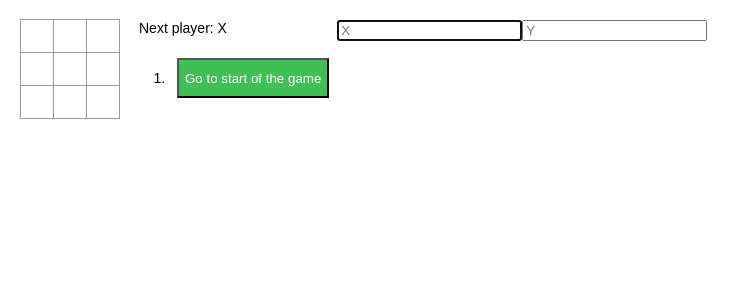
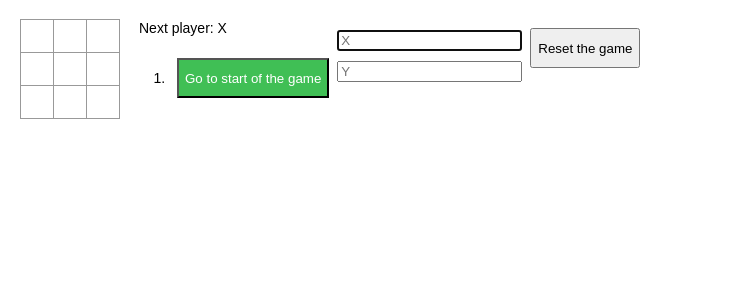
Before and after one commit to shripada/react-2020-fundamentals, a React (Create React App) app in the folder hello-react/: page / in a window 1280 px wide. Shown: the top 300 px of the page, without its empty margins (0-750 px from the left). Built offline with nearby package versions, Linux system fonts and the light colour scheme.

Commit message:
Support highlighting the win state, draw state, and resetting game

```diff
--- a/hello-react/src/TicTacToe.css
+++ b/hello-react/src/TicTacToe.css
@@ -48,3 +48,13 @@ ol, ul {
 .game-info {
   margin-left: 20px;
 }
+
+input{
+  display:block;
+  margin-top:10px;
+}
+
+.square-winning {
+  background-color: hsl(180, 50%, 50%);
+  color: white;
+}
--- a/hello-react/src/TicTacToe.js
+++ b/hello-react/src/TicTacToe.js
@@ -9,18 +9,21 @@ import './TicTacToe.css';
 import React, { useEffect, useRef, useState } from 'react';
 
 import Button from './Button';
+import useTicTacToe from './useTicTacToe';
 
-const Square = ({ value, handleClick }) => {
+const Square = ({ value, winner, handleClick }) => {
+    const classes = `square ${winner ? 'square-winning' : undefined}`;
     return (
-        <button className="square" onClick={handleClick}>
+        <button className={classes} onClick={handleClick}>
             {value}
         </button>
     );
 };
 
-const Board = ({ board, handleClick }) => {
+const Board = ({ board, winnerLine, handleClick }) => {
     function renderSquare(i) {
-        return <Square value={board[i]} handleClick={() => handleClick(i)} />;
+        const winner = (winnerLine && winnerLine.includes(i)) || false;
+        return <Square value={board[i]} winner={winner} handleClick={() => handleClick(i)} />;
     }
 
     return (
@@ -52,7 +55,8 @@ const Game = () => {
         //1. The square got fresh tap
         //2. The square already had a value associated, in other words, board[i] had a non null value
         const board = history[step];
-        if (isStepCurrent() && board[i] === null && !computeWinner(board)) {
+        const [winner] = computeWinner(board);
+        if (isStepCurrent() && board[i] === null && !winner) {
             //Set board state to a new state depending who is the current player
             //We need to derive the right board for the given step
             const newBoard = [...board]; //Note, we have to create a new state object, and never mutate the current state and set it back. React wont come to know any state change in this case and there will be no re rendering that is going to happen
@@ -66,13 +70,15 @@ const Game = () => {
             const newHistory = history.concat([newBoard]);
             setHistory(newHistory);
             //Update the step
-            setStep((prevStep) => prevStep + 1);
+            setStep(step + 1);
         }
     };
 
-    const [history, setHistory] = useState([Array(9).fill(null)]);
-    const [step, setStep] = useState(0);
-    const [player, setPlayer] = useState('X');
+    // const [history, setHistory] = useState([Array(9).fill(null)]);
+    // const [step, setStep] = useState(0);
+    // const [player, setPlayer] = useState('X');
+
+    const { history, setHistory, step, setStep, player, setPlayer, resetGame } = useTicTacToe();
 
     function computeWinner(board) {
         const lines = [
@@ -88,10 +94,10 @@ const Game = () => {
         for (let i = 0; i < lines.length; i++) {
             const [a, b, c] = lines[i];
             if (board[a] && board[a] === board[b] && board[a] === board[c]) {
-                return board[a];
+                return [board[a], [a, b, c]];
             }
         }
-        return null;
+        return [null, null];
     }
 
     function status() {
@@ -99,8 +105,12 @@ const Game = () => {
         //and game should end.
         //We can actually derive if there is a winner. We dont need to maintain a seperate state
         //for this.
-        const winner = computeWinner(history[step]);
+        const [winner] = computeWinner(history[step]);
         if (winner === null) {
+            if (step === 9)
+                //We have filled all the board, this must be a draw
+                return 'Game is drawn!';
+
             return `Next player: ${player}`;
         } else {
             return `Player ${winner} won!`;
@@ -128,17 +138,11 @@ const Game = () => {
         }
     }, []);
 
-    let numberOfRenders = 0; //useRef(0);
-
-    useEffect(() => {
-        numberOfRenders += 1;
-        console.log('Number of times rendered = ', numberOfRenders);
-    });
-
+    const [, winnerLine] = computeWinner(history[step]);
     return (
         <div className="game">
             <div className="game-board">
-                <Board board={history[step]} handleClick={handleClick} />
+                <Board board={history[step]} winnerLine={winnerLine} handleClick={handleClick} />
             </div>
             <div className="game-info">
                 <div>{status()}</div>
@@ -148,6 +152,14 @@ const Game = () => {
                 <input ref={firstPlayerNameFieldRef} type={'text'} onChange={() => {}} placeholder={'X'} />
                 <input type={'text'} onChange={() => {}} placeholder={'Y'} />
             </div>
+            <Button
+                selected={false}
+                onClick={() => {
+                    resetGame();
+                }}
+            >
+                Reset the game
+            </Button>
         </div>
     );
 };
--- /dev/null
+++ b/hello-react/src/useTicTacToe.js
@@ -0,0 +1,19 @@
+import React, { useState } from 'react';
+
+import { useLocalStorageState } from './useLocalStorageState';
+
+function useTicTacToe() {
+    const [history, setHistory] = useLocalStorageState([Array(9).fill(null)], 'history');
+    const [step, setStep] = useLocalStorageState(0, 'step');
+    const [player, setPlayer] = useLocalStorageState('X', 'currentPlayer');
+
+    function resetGame() {
+        setHistory([Array(9).fill(null)]);
+        setStep(0);
+        setPlayer('X');
+    }
+
+    return { history, step, player, setHistory, setStep, setPlayer, resetGame };
+}
+
+export default useTicTacToe;
```
